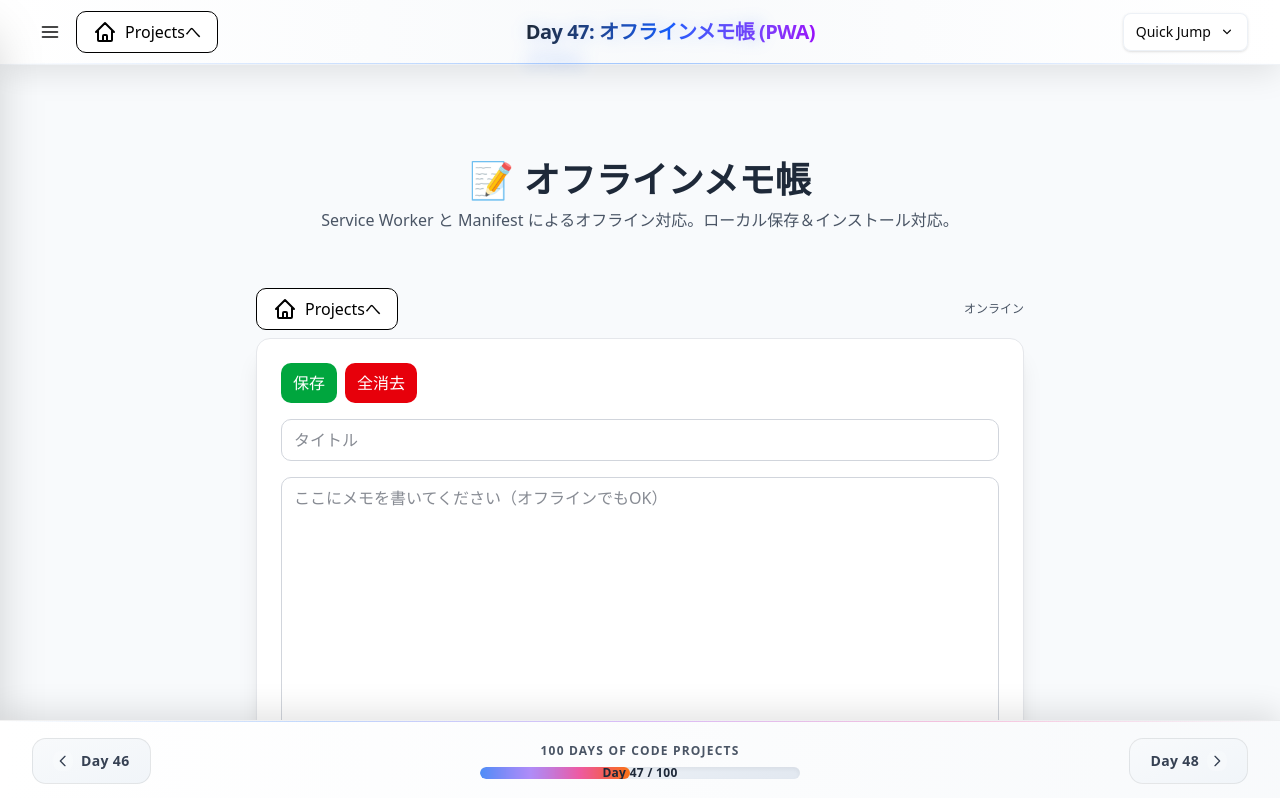
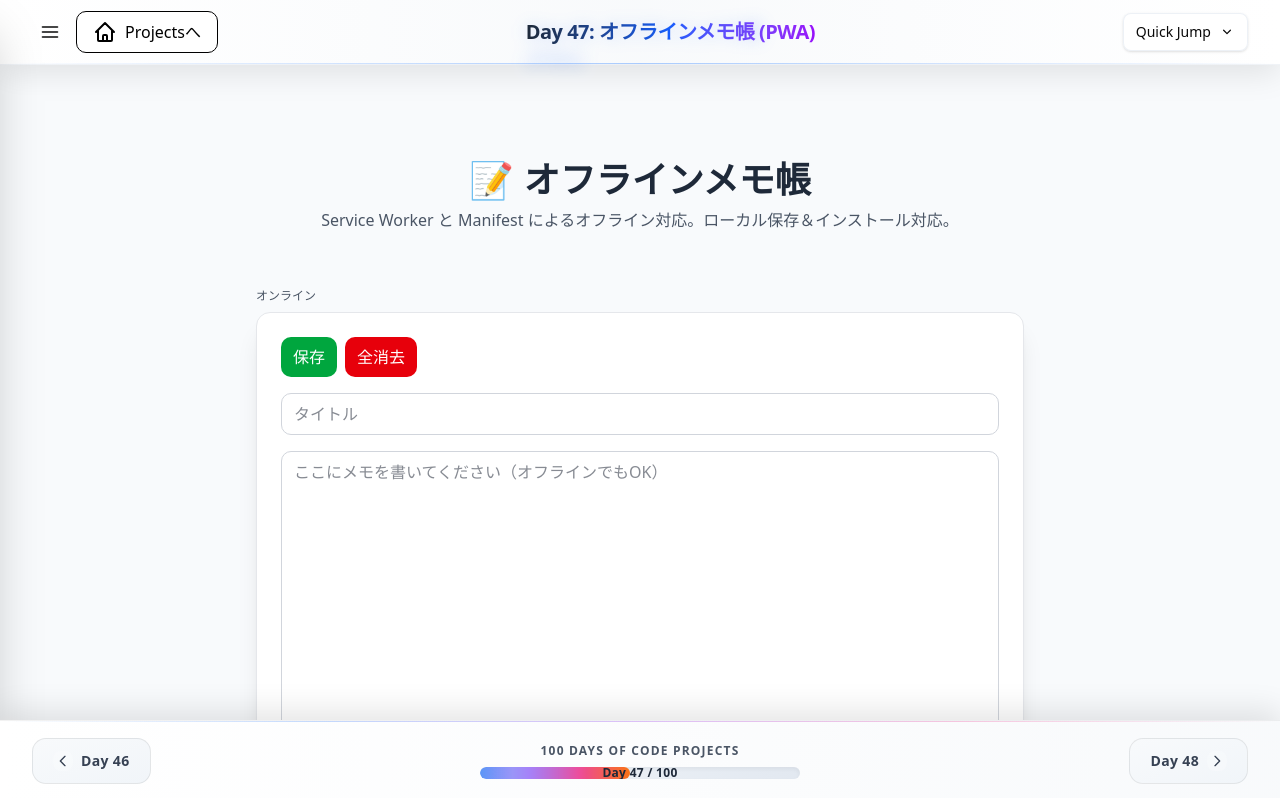
Before and after one commit to atsuki61/100DaysOfCode, a Next.js app: page /day47-offline-notes in a window 1280 px wide. Shown: the top 798 px of the page. Built offline with nearby package versions, Linux system fonts and the light colour scheme.

Commit message:
refactor(day47):オフラインノートページから BackToHomeButton コンポーネントを削除

```diff
--- a/src/app/day47-offline-notes/page.tsx
+++ b/src/app/day47-offline-notes/page.tsx
@@ -1,7 +1,6 @@
 'use client';
 
 import { useEffect, useMemo, useState } from 'react';
-import BackToHomeButton from '../../components/BackToHomeButton';
 
 interface BeforeInstallPromptEvent extends Event {
   prompt: () => Promise<void>;
@@ -96,7 +95,6 @@ export default function Day47OfflineNotesPage() {
   return (
     <div className="w-full max-w-3xl mx-auto">
       <div className="flex justify-between items-center mb-2">
-        <BackToHomeButton />
         <div className="text-xs text-gray-600 dark:text-gray-300">
           {isOnline ? 'オンライン' : 'オフライン'}
         </div>
```
